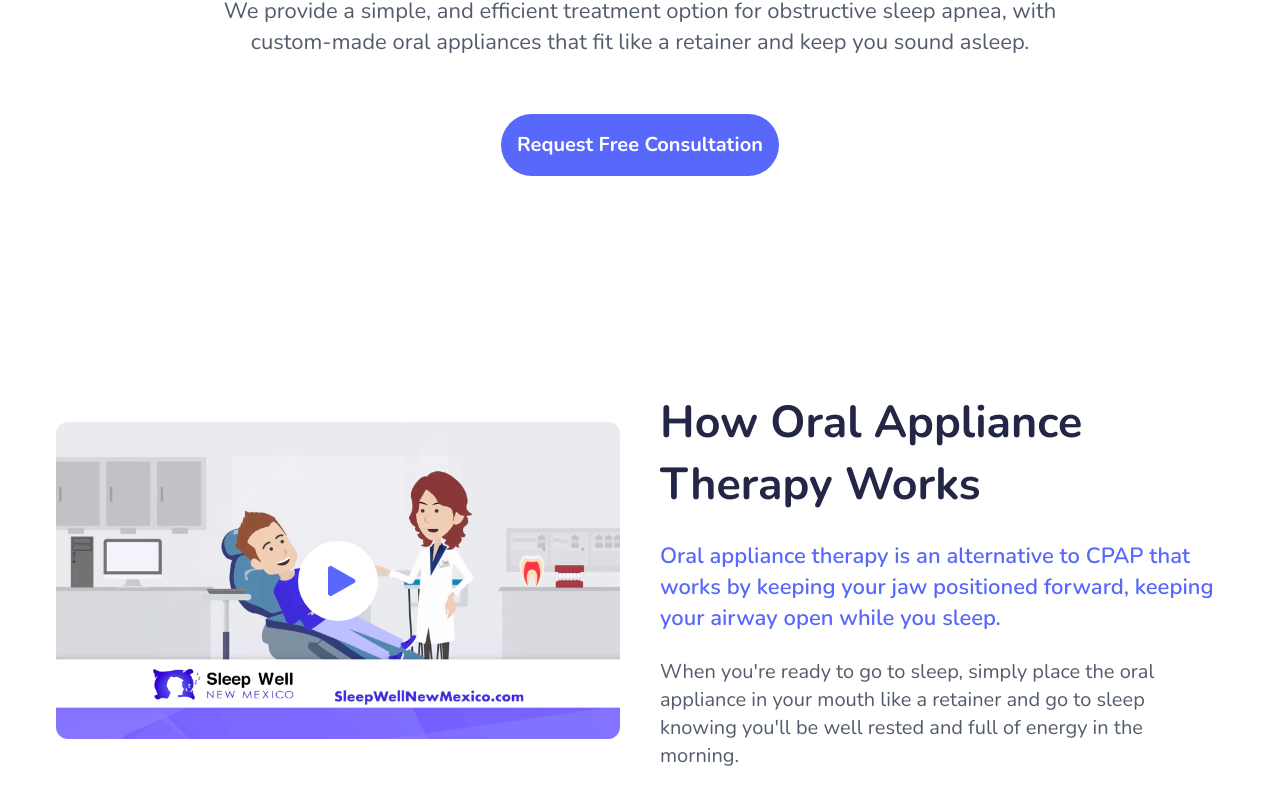
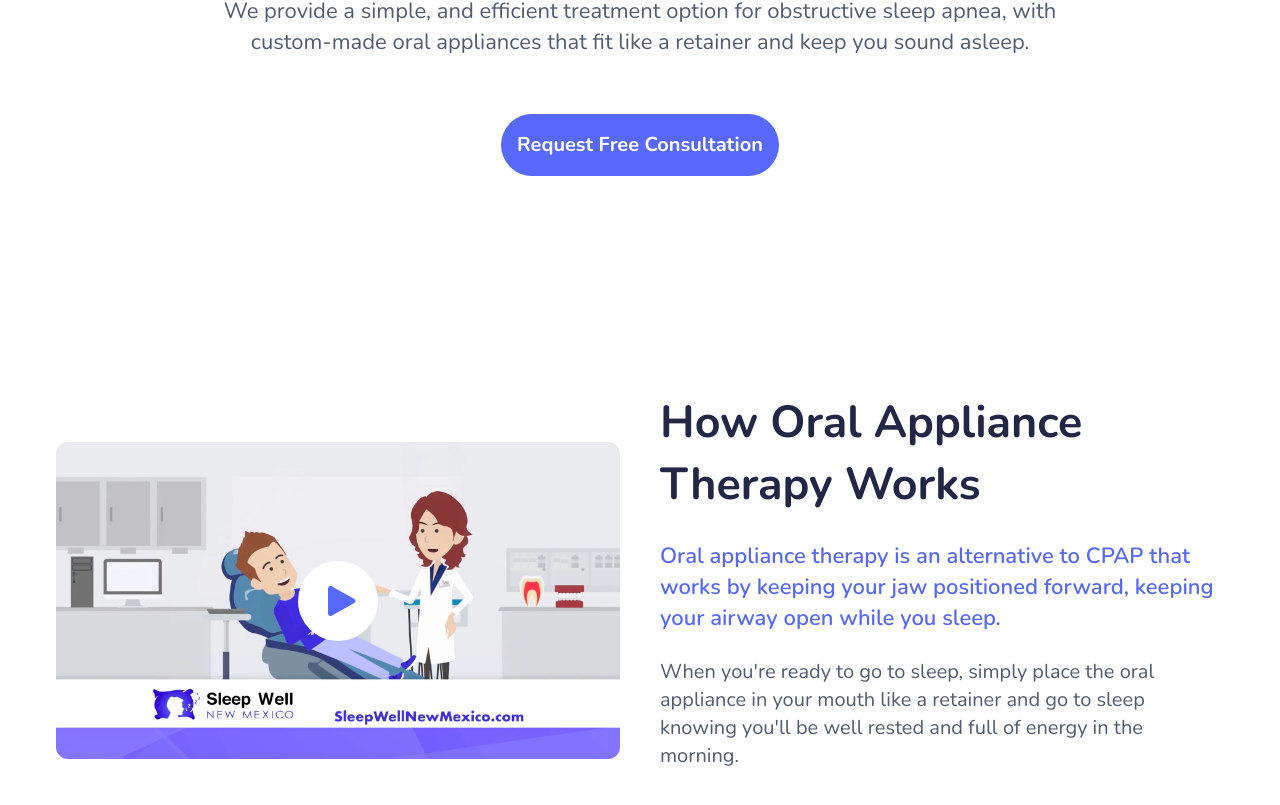
Before and after one commit to JayJaime/sleepwell, a React (Create React App) app: page / in a window 1280 px wide. Shown: the part 407-1212 px from the top of the page. Built offline with nearby package versions, Linux system fonts and the light colour scheme.

Commit message:
added mt to video

```diff
--- a/src/pages/Home.js
+++ b/src/pages/Home.js
@@ -112,9 +112,9 @@ function Home() {
 
       {/* How It Works Section */}
       <div className="mt-[24px] w-full py-[64px] lg:py-[96px] flex items-center justify-center px-[24px] md:px-[56px]">
-        <div className="max-w-[1280px] w-full flex flex-col-reverse lg:flex-row items-center justify-center gap-[40px]">
+        <div className="max-w-[1280px] w-full flex flex-col-reverse lg:flex-row items-center justify-center gap-[40px] lg:gap-[40px]">
           {/* video */}
-          <div className="aspect-video overflow-hidden rounded-xl max-w-[640px] w-full relative">
+          <div className="aspect-video overflow-hidden rounded-xl max-w-[640px] w-full relative mt-[40px]">
             <div id="poster" onClick={playVideo}>
               <img
                 className="absolute left-0 right-0 top-0 bottom-0 m-auto cursor-pointer"
```
